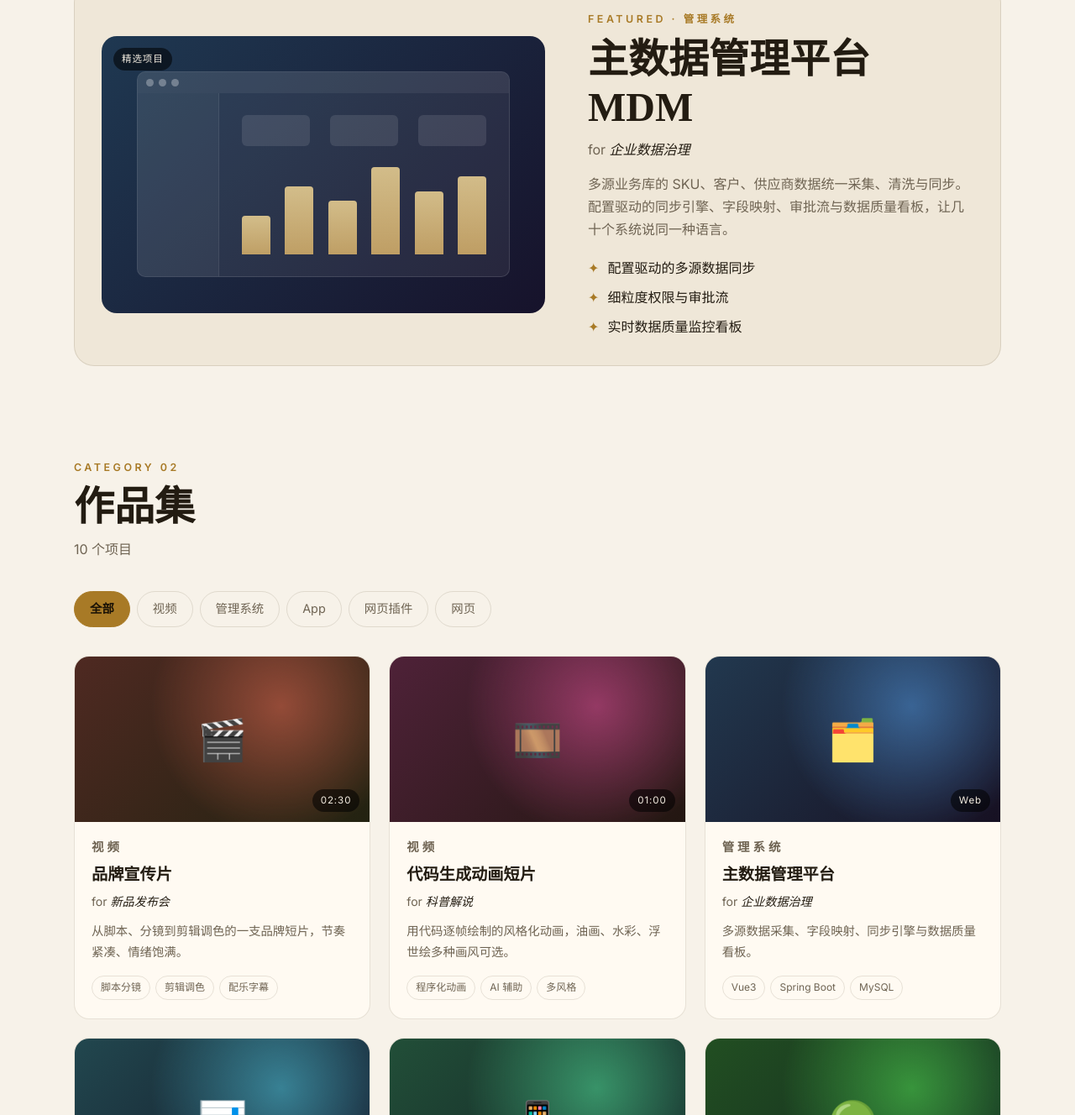
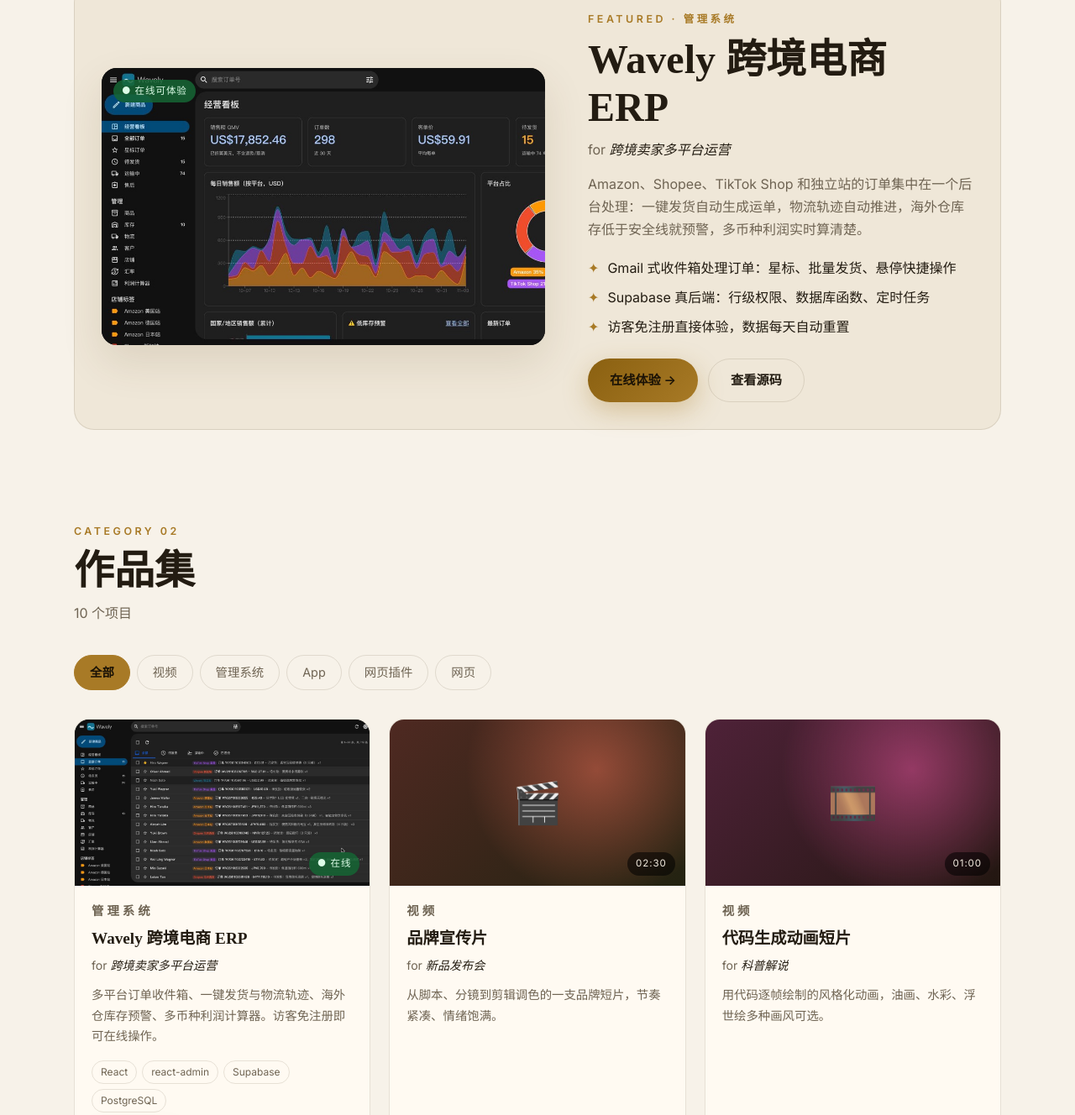
Before and after one commit to xiaozhuangping-cpu/xiaozhuangping-cpu.github.io, a plain HTML site: page index.html in a window 1280 px wide. Shown: the part 1986-3314 px from the top of the page at 84% size. Drawn offline with Linux system fonts and the light colour scheme.

Commit message:
feat: 作品集加入 Wavely 跨境 ERP（真实截图 + 在线体验链接）
- 精选项目换成 Wavely ERP，附在线体验与源码按钮
- 作品卡片支持截图、在线标记与外链按钮，在线项目排最前
- 详情弹窗支持多图展示

Co-Authored-By: Claude Opus 5.5 <noreply@anthropic.com>

```diff
--- a/index.html
+++ b/index.html
@@ -94,29 +94,24 @@
     <!-- Featured -->
     <section class="section" id="featured">
       <div class="featured reveal">
-        <div class="featured-media" data-hue="210">
-          <span class="badge">精选项目</span>
-          <div class="mock-window">
-            <div class="mock-bar"><i></i><i></i><i></i></div>
-            <div class="mock-body">
-              <div class="mock-side"></div>
-              <div class="mock-main">
-                <div class="mock-row"><b></b><b></b><b></b></div>
-                <div class="mock-chart"><span style="--h:40%"></span><span style="--h:70%"></span><span style="--h:55%"></span><span style="--h:90%"></span><span style="--h:65%"></span><span style="--h:80%"></span></div>
-              </div>
-            </div>
-          </div>
-        </div>
+        <a class="featured-media shot" href="https://xiaozhuangping-cpu.github.io/wavely-crossborder/erp/" target="_blank" rel="noopener">
+          <span class="badge live">● 在线可体验</span>
+          <img src="assets/works/wavely-erp-dashboard.jpg" alt="Wavely 跨境 ERP 经营看板截图" loading="lazy" width="1200" height="631" />
+        </a>
         <div class="featured-text">
           <p class="eyebrow">Featured · 管理系统</p>
-          <h2>主数据管理平台 MDM</h2>
-          <p class="credit">for <em>企业数据治理</em></p>
-          <p>多源业务库的 SKU、客户、供应商数据统一采集、清洗与同步。配置驱动的同步引擎、字段映射、审批流与数据质量看板，让几十个系统说同一种语言。</p>
+          <h2>Wavely 跨境电商 ERP</h2>
+          <p class="credit">for <em>跨境卖家多平台运营</em></p>
+          <p>Amazon、Shopee、TikTok Shop 和独立站的订单集中在一个后台处理：一键发货自动生成运单，物流轨迹自动推进，海外仓库存低于安全线就预警，多币种利润实时算清楚。</p>
           <ul class="bullets">
-            <li>配置驱动的多源数据同步</li>
-            <li>细粒度权限与审批流</li>
-            <li>实时数据质量监控看板</li>
+            <li>Gmail 式收件箱处理订单：星标、批量发货、悬停快捷操作</li>
+            <li>Supabase 真后端：行级权限、数据库函数、定时任务</li>
+            <li>访客免注册直接体验，数据每天自动重置</li>
           </ul>
+          <div class="hero-cta featured-cta">
+            <a class="btn btn-primary" href="https://xiaozhuangping-cpu.github.io/wavely-crossborder/erp/" target="_blank" rel="noopener">在线体验 →</a>
+            <a class="btn btn-ghost" href="https://github.com/xiaozhuangping-cpu/wavely-crossborder" target="_blank" rel="noopener">查看源码</a>
+          </div>
         </div>
       </div>
     </section>
@@ -183,6 +178,7 @@
       <h3 id="modalTitle"></h3>
       <p id="modalDesc"></p>
       <ul class="tags" id="modalTags"></ul>
+      <div class="card-links" id="modalLinks"></div>
     </div>
   </div>
 
--- a/main.js
+++ b/main.js
@@ -3,7 +3,12 @@
 const WORKS = [
   { cat: 'video', icon: '🎬', hue: 10,  time: '02:30', title: '品牌宣传片', for: '新品发布会',   desc: '从脚本、分镜到剪辑调色的一支品牌短片，节奏紧凑、情绪饱满。', tags: ['脚本分镜', '剪辑调色', '配乐字幕'] },
   { cat: 'video', icon: '🎞️', hue: 330, time: '01:00', title: '代码生成动画短片', for: '科普解说',     desc: '用代码逐帧绘制的风格化动画，油画、水彩、浮世绘多种画风可选。', tags: ['程序化动画', 'AI 辅助', '多风格'] },
-  { cat: 'admin', icon: '🗂️', hue: 210, time: 'Web',   title: '主数据管理平台',   for: '企业数据治理', desc: '多源数据采集、字段映射、同步引擎与数据质量看板。', tags: ['Vue3', 'Spring Boot', 'MySQL'] },
+  { cat: 'admin', icon: '🌊', hue: 195, time: '在线', live: true, title: 'Wavely 跨境电商 ERP', for: '跨境卖家多平台运营',
+    img: 'assets/works/wavely-erp-inbox.jpg', gallery: ['assets/works/wavely-erp-inbox.jpg', 'assets/works/wavely-erp-dashboard.jpg'],
+    desc: '多平台订单收件箱、一键发货与物流轨迹、海外仓库存预警、多币种利润计算器。访客免注册即可在线操作。',
+    tags: ['React', 'react-admin', 'Supabase', 'PostgreSQL'],
+    links: [{ label: '在线体验 →', href: 'https://xiaozhuangping-cpu.github.io/wavely-crossborder/erp/', primary: true },
+            { label: '查看源码', href: 'https://github.com/xiaozhuangping-cpu/wavely-crossborder' }] },
   { cat: 'admin', icon: '📊', hue: 190, time: 'Web',   title: '运营数据看板',     for: '电商运营',     desc: '销售、库存、订单实时可视化，支持钻取分析与报表导出。', tags: ['ECharts', '报表导出', '权限控制'] },
   { cat: 'app',   icon: '📱', hue: 150, time: 'iOS/Android', title: '跨平台生活 App', for: '本地服务', desc: 'Flutter 一套代码双端上线，含登录、支付、消息推送。', tags: ['Flutter', '支付', '推送'] },
   { cat: 'app',   icon: '🟢', hue: 120, time: '小程序', title: '预约小程序',       for: '门店服务',     desc: '在线预约、会员积分、核销管理，配套商家后台。', tags: ['微信小程序', '会员体系', '后台'] },
@@ -19,15 +24,24 @@ const $$ = (s, r = document) => [...r.querySelectorAll(s)];
 
 // Render works
 const grid = $('#workGrid');
+WORKS.sort((a, b) => (b.live ? 1 : 0) - (a.live ? 1 : 0));   // 在线项目排最前（sort 是稳定的）
+
+const thumbHtml = (w) => w.img
+  ? `<div class="thumb has-img"><img src="${w.img}" alt="${w.title} 截图" loading="lazy" /><span class="badge${w.live ? ' live' : ''}">${w.live ? '● ' : ''}${w.time}</span></div>`
+  : `<div class="thumb" style="--h:${w.hue}">${w.icon}<span class="badge">${w.time}</span></div>`;
+const linksHtml = (w) => (w.links ?? []).map(l =>
+  `<a class="btn ${l.primary ? 'btn-primary' : 'btn-ghost'} btn-sm" href="${l.href}" target="_blank" rel="noopener">${l.label}</a>`).join('');
+
 grid.innerHTML = WORKS.map((w, i) => `
   <article class="work-card reveal" data-cat="${w.cat}" data-i="${i}" tabindex="0" role="button" aria-label="${w.title}">
-    <div class="thumb" style="--h:${w.hue}">${w.icon}<span class="badge">${w.time}</span></div>
+    ${thumbHtml(w)}
     <div class="work-body">
       <p class="eyebrow">${CAT_NAME[w.cat]}</p>
       <h3>${w.title}</h3>
       <p class="credit">for <em>${w.for}</em></p>
       <p>${w.desc}</p>
       <ul class="tags">${w.tags.map(t => `<li>${t}</li>`).join('')}</ul>
+      ${w.links ? `<div class="card-links">${linksHtml(w)}</div>` : ''}
     </div>
   </article>`).join('');
 
@@ -52,17 +66,20 @@ applyFilter('all');
 const modal = $('#modal');
 function openModal(i) {
   const w = WORKS[i];
-  $('#modalMedia').innerHTML = `<div class="thumb" style="--h:${w.hue}">${w.icon}</div>`;
+  $('#modalMedia').innerHTML = w.gallery
+    ? `<div class="gallery">${w.gallery.map(src => `<img src="${src}" alt="${w.title} 截图" loading="lazy" />`).join('')}</div>`
+    : `<div class="thumb" style="--h:${w.hue}">${w.icon}</div>`;
   $('#modalCat').textContent = `${CAT_NAME[w.cat]} · for ${w.for}`;
   $('#modalTitle').textContent = w.title;
   $('#modalDesc').textContent = w.desc;
   $('#modalTags').innerHTML = w.tags.map(t => `<li>${t}</li>`).join('');
+  $('#modalLinks').innerHTML = linksHtml(w);
   modal.hidden = false;
   document.body.style.overflow = 'hidden';
   $('#modalClose').focus();
 }
 function closeModal() { modal.hidden = true; document.body.style.overflow = ''; }
-grid.addEventListener('click', e => { const c = e.target.closest('.work-card'); if (c) openModal(+c.dataset.i); });
+grid.addEventListener('click', e => { if (e.target.closest('a')) return; const c = e.target.closest('.work-card'); if (c) openModal(+c.dataset.i); });
 grid.addEventListener('keydown', e => { const c = e.target.closest('.work-card'); if (c && (e.key === 'Enter' || e.key === ' ')) { e.preventDefault(); openModal(+c.dataset.i); } });
 $('#modalClose').addEventListener('click', closeModal);
 modal.addEventListener('click', e => { if (e.target === modal) closeModal(); });
--- a/style.css
+++ b/style.css
@@ -172,6 +172,20 @@ main { max-width: 1200px; margin: 0 auto; padding: 0 clamp(16px, 5vw, 48px); }
 .bullets { list-style: none; margin-top: 18px; display: grid; gap: 8px; }
 .bullets li::before { content: "✦"; color: var(--gold); margin-right: 10px; }
 
+/* Real screenshots */
+.featured-media.shot { padding: 0; display: block; background: #111; box-shadow: var(--shadow); transition: transform .3s; }
+.featured-media.shot:hover { transform: translateY(-4px); }
+.featured-media.shot img { width: 100%; height: 100%; object-fit: cover; object-position: left top; }
+.featured-cta { justify-content: flex-start; margin-top: 24px; }
+.badge.live { background: rgba(22, 101, 52, .85); color: #dcfce7; }
+.thumb.has-img { background: #111; overflow: hidden; }
+.thumb.has-img img { width: 100%; height: 100%; object-fit: cover; object-position: left top; transition: transform .5s; }
+.work-card:hover .thumb.has-img img { transform: scale(1.04); }
+.btn-sm { padding: 8px 16px; font-size: .85rem; }
+.card-links { display: flex; flex-wrap: wrap; gap: 8px; margin-top: 16px; }
+.gallery { display: grid; gap: 10px; }
+.gallery img { width: 100%; border-radius: 12px; border: 1px solid var(--line); }
+
 /* Filters & works */
 .filters { display: flex; gap: 8px; overflow-x: auto; padding-bottom: 6px; margin-bottom: 28px; scrollbar-width: none; }
 .filters::-webkit-scrollbar { display: none; }
```
Also changed, not shown: assets/works/wavely-erp-dashboard.jpg (added), assets/works/wavely-erp-inbox.jpg (added).
